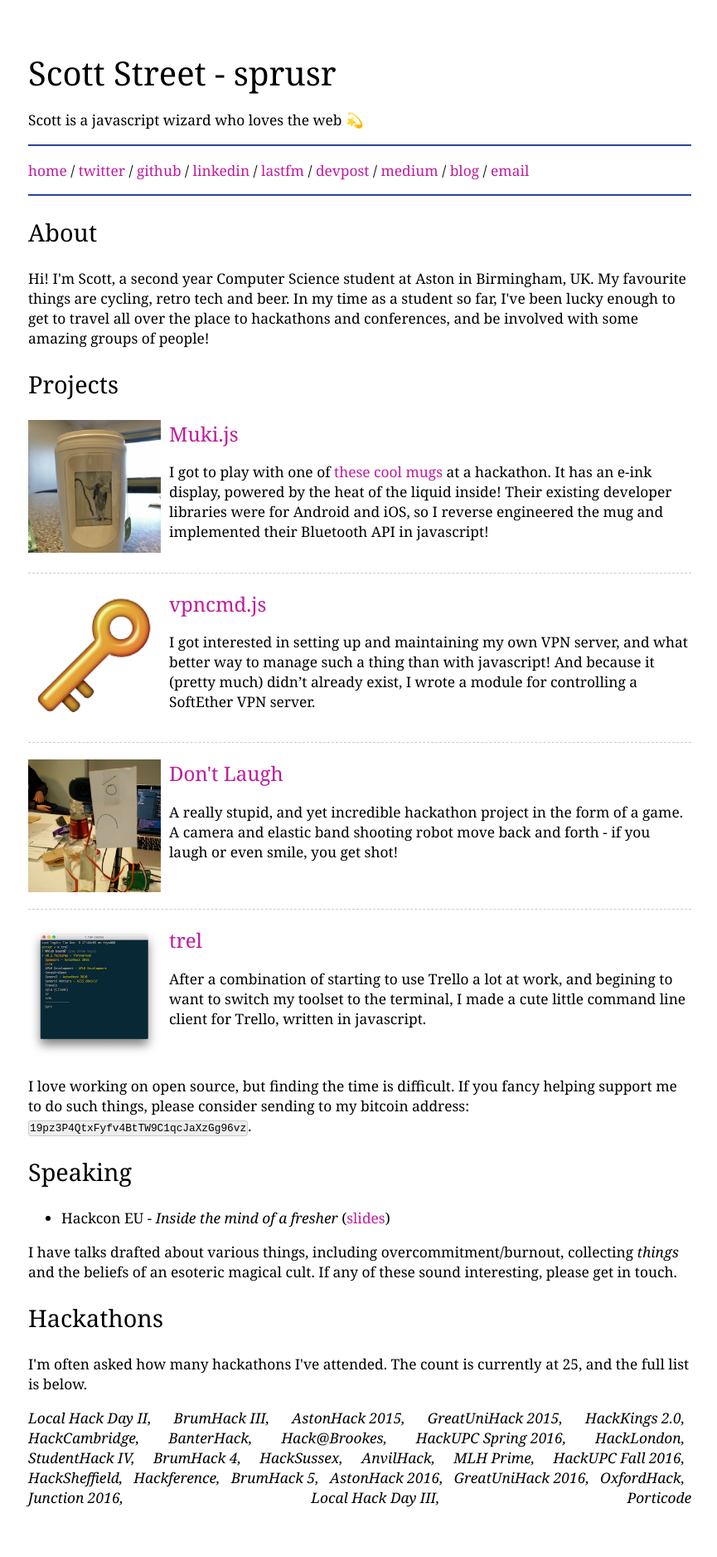
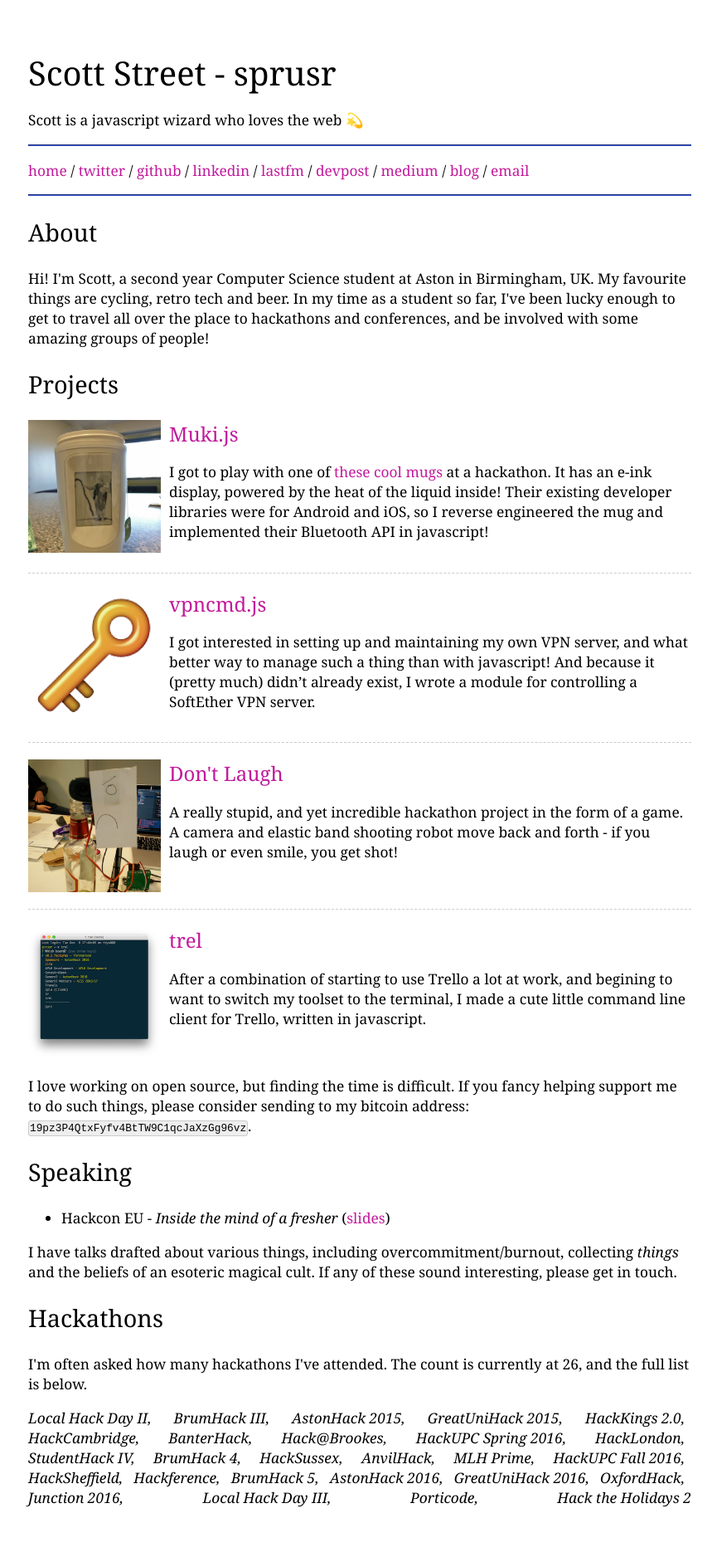
Before and after one commit to sprusr/sprusr.github.io, a Jekyll site: the page built from index.html, in a window 1280 px wide. Shown: the whole page at 83% size, without its empty margins (206-1071 px from the left). Built offline with Jekyll 4.4.1, drawn with Linux system fonts in a browser that asks for light colours.

Commit message:
Add to hackathons

```diff
--- a/_config.yml
+++ b/_config.yml
@@ -81,6 +81,7 @@ hackathons:
   - title: Junction 2016
   - title: Local Hack Day III
   - title: Porticode
+  - title: Hack the Holidays 2
 
 # Build settings
 markdown: kramdown
```
